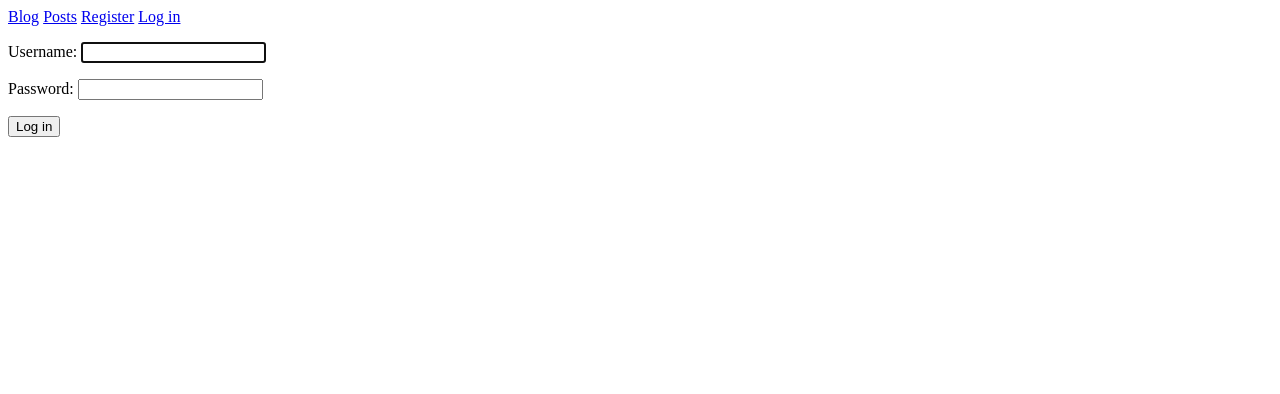
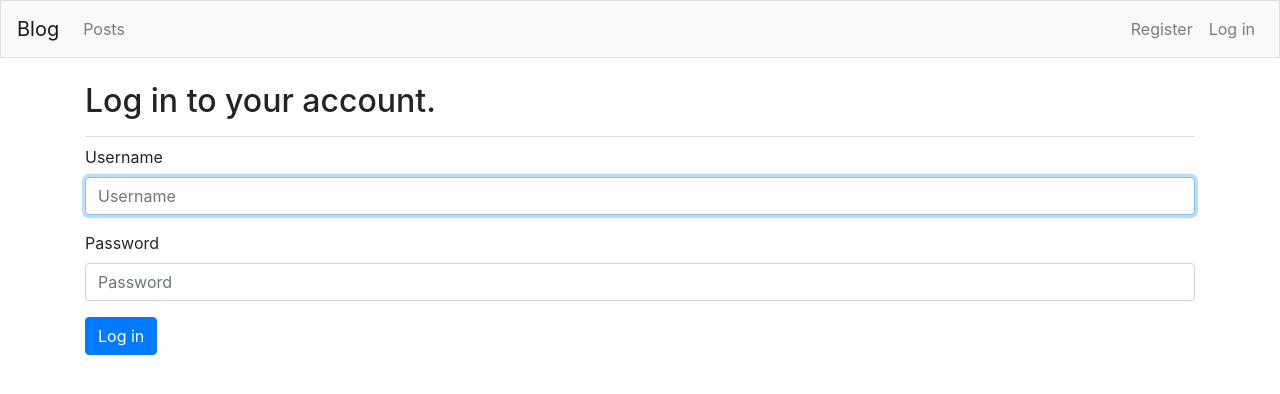
Before and after one commit to Enszula/Blog, a Django app: page /users/login/ in a window 1280 px wide. Shown: the top 394 px of the page. Run offline with Django 3.2, Linux system fonts and the light colour scheme; some libraries are stand-ins or nearby versions.

Commit message:
The django-bootstrap4 App - install django-bootstrap4 - modify base.html - styling The Home Page using a Jumbotron - styling the Login Page

```diff
--- a/blog/settings.py
+++ b/blog/settings.py
@@ -34,6 +34,9 @@ INSTALLED_APPS = [
     # My apps
     'blogs.apps.BlogsConfig',
     'users',
+
+    # Third party apps.
+    'bootstrap4',
 
     # Default django apps
     'django.contrib.admin',
--- a/templates/blogs/base.html
+++ b/templates/blogs/base.html
@@ -1,13 +1,59 @@
-<p>
-    <a href="{% url 'blogs:index' %}">Blog</a>
-    <a href="{% url 'blogs:posts' %}">Posts</a>
-    {% if user.is_authenticated %}
-        Hello, {{ user.username }}
-        <a href="{% url 'users:logout' %}">Log out</a>
-    {% else %}
-        <a href="{% url 'users:register' %}">Register</a>
-        <a href="{% url 'users:login' %}">Log in</a>
-    {% endif %}
-</p>
+{% load bootstrap4 %}
 
-{% block content %}{% endblock content %}
+<!doctype html>
+<html lang="en">
+    <head>
+        <meta charset="utf-8">
+        <meta name="viewport" content="width-device-width, initial-scale=1,
+            shrink-to-fit=no">
+        <title>Blog</title>
+
+        {% bootstrap_css %}
+        {% bootstrap_javascript jquery='full' %}
+    </head>
+<body>
+    <nav class="navbar navbar-expand-md navbar-light bg-light mb-4 border">
+
+        <a class="navbar-brand" href="{% url 'blogs:index' %}">Blog</a>
+
+        <button class="navbar-toggler" type="button" data-toggle="collapse"
+        data-target="#navbarCollapse" aria-controls="navbarCollapse"
+        aria-expanded="false" aria-label="Toggle navigation">
+            <span class="navbar-toggler-icon"></span>
+        </button>
+        <div class="collapse navbar-collapse" id="navbarCollapse">
+            <ul class="navbar-nav mr-auto">
+                <li class="nav-item">
+                    <a class="nav-link" href="{% url 'blogs:posts' %}">Posts</a>
+                </li>
+            </ul>
+            <ul class="navbar-nav ml-auto">
+                {% if user.is_authenticated %}
+                    <li class="nav-item">
+                        <span class="navbar-text">Hello, {{ user.username }}.</span>
+                    </li>
+                    <li class="nav-item">
+                        <a class="nav-link" href="{% url 'users:logout' %}">Log out</a>
+                    </li>
+                {% else %}
+                    <li class="nav-item">
+                        <a class="nav-link" href="{% url 'users:register' %}">Register</a>
+                    </li>
+                    <li class="nav-item">
+                        <a class="nav-link" href="{% url 'users:login' %}">Log in</a>
+                    </li>
+                {% endif %}
+            </ul>
+        </div>
+    </nav>
+    <main role="main" class="container">
+        <div class="pb-2 mb-2 border-bottom">
+            {% block page_header %}{% endblock page_header %}
+        </div>
+        <div>
+            {% block content %}{% endblock content %}
+        </div>
+    </main>
+</body>
+
+</html>
--- a/users/templates/registration/login.html
+++ b/users/templates/registration/login.html
@@ -1,16 +1,18 @@
 {% extends 'blogs/base.html' %}
+{% load bootstrap4 %}
+
+{% block page_header %}
+    <h2>Log in to your account.</h2>
+{% endblock page_header %}
 
 {% block content %}
+    <form method="post" action="{% url 'users:login' %}" class="form">
+        {% csrf_token %}
+        {% bootstrap_form form %}
+        {% buttons %}
+            <button name="submit" class="btn btn-primary">Log in</button>
+        {% endbuttons %}
 
-    {% if form.errors %}
-        <p>Your username and password didn't match. Please try again.</p>
-    {% endif %}
-
-    <form method="post" action="{% url 'users:login' %}">
-        {% csrf_token %}
-        {{ form.as_p }}
-
-        <button name="submit">Log in</button>
         <input type="hidden" name="next" value="{% url 'blogs:index' %}" />
     </form>
 
```
Also changed, not shown: blogs/views.py (+4 -4 lines), templates/blogs/index.html (+14 -7 lines), db.sqlite3.
